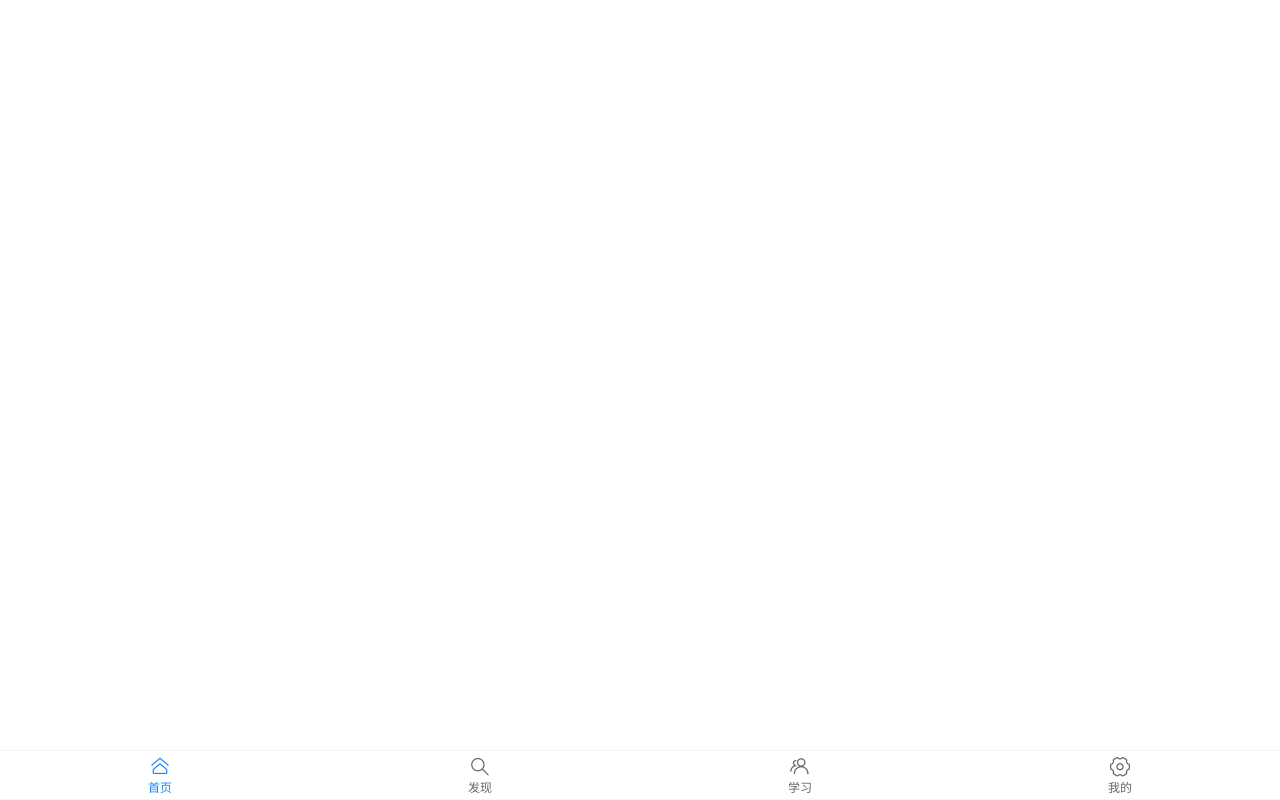
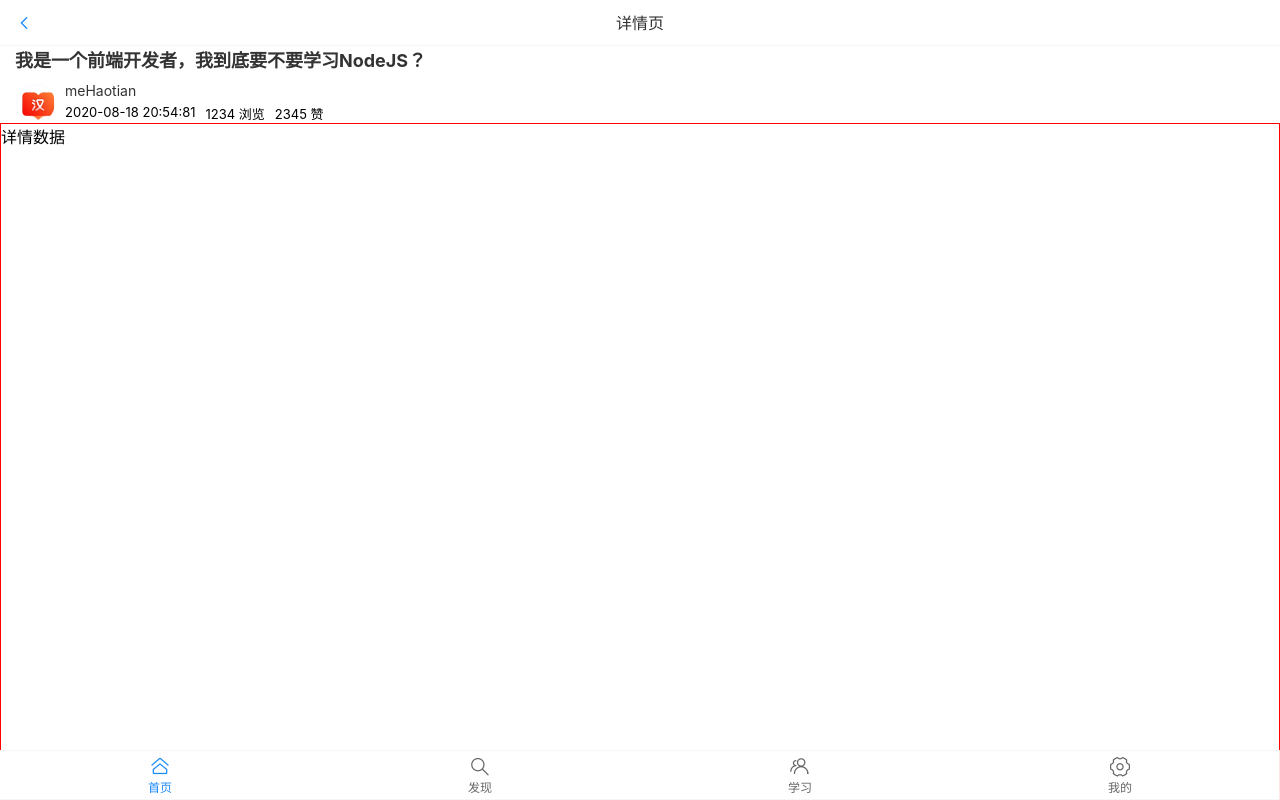
Before and after one commit to exam-background/exam-app, a Vue app: page /detail in a window 1280 px wide. Shown: the top 800 px of the page. Built offline with nearby package versions, Linux system fonts and the light colour scheme.

Commit message:
增加功能后的前端app

```diff
--- a/package.json
+++ b/package.json
@@ -8,7 +8,6 @@
     "lint": "vue-cli-service lint"
   },
   "dependencies": {
-    "axios": "^0.19.2",
     "core-js": "^3.6.5",
     "vant": "^2.10.2",
     "vue": "^2.6.11",
--- a/src/components/list.vue
+++ b/src/components/list.vue
@@ -1,86 +1,120 @@
 <template>
 	<div class="content_box">
-    <div
-      class="exhibition"
-      v-for="(jobDay, index) in JobDayExerciseList"
-      :key="index"
-    >
+		<!-- <h1>{{categoryID}}</h1> 这里可以看我们的传递过来的分类id -->
+		<van-list v-model="loading" :finished="finished" finished-text="没有更多了" @load="onLoad">
+			<!-- <van-cell v-for="item in list" :key="item" :title="item" /> -->
+
+			<div class="exhibition" v-for="(item,index) in list" :key="index" :title="item">
 				<div class="img_box">
-        <img :src="jobDay.img" class="img" />
+					<img :src="item.img" class="img" />
 				</div>
 				<div class="box">
 					<div class="exhibition_title">
-          <h4>{{ jobDay.title }}</h4>
+						<h4>{{item.title}}</h4>
 					</div>
 					<div class="exhibition_content">
-          <p class="fs_13">{{ jobDay.answer }}</p>
+						<p class="fs_13">{{item.content}}</p>
 					</div>
 					<div>
-          <p class="color_red fz_15" @click="selProfessional(jobDay.id)">
-            开始做答
-          </p>
+						<!-- <p class="color_red fz_15">{{item.more}}</p> -->
+						<router-link :to="{name:'detail',path:'/detail',query:{id:1}}"  tag="p" class="color_red fz_15">{{item.more}}</router-link>
 					</div>
 				</div>
 			</div>
+
+		</van-list>
+
 	</div>
 </template>
 
 <script>
 	export default {
+		props:['categoryID'],
+		watch: {
+			categoryID: function(val) {
+				this.categoryID = val;
+				// console.log(val); // 接收父组件的值
+				// 然后重新list这个数组的数据渲染数据
+			}
+		},
 		data() {
 			return {
-      conList: [
-        {
-          title: "RECENT TITLE ONE", //标题
-          content:
-            "LOREM lpsum is simply dummy text lorem lpsum is text.Lipsmu smipum doloripsum mipsum!", //内容
-          img: require("../../static/lion.png"), //图片
-          more: "Read More"
+				list: [{
+						id:1,
+						title: 'RECENT TITLE ONE', //标题
+						content: 'LOREM lpsum is simply dummy text lorem lpsum is text.Lipsmu smipum doloripsum mipsum!', //内容
+						img: require('../../static/lion.png'), //图片
+						more: 'Read More'
 					},
 					{
-          title: "RECENT TITLE TWO",
-          content:
-            "LOREM lpsum is simply dummy text lorem lpsum is text.Lipsmu smipum doloripsum mipsum2!",
-          img: require("../../static/lion.png"),
-          more: "Read More"
+						id:1,
+						title: 'RECENT TITLE TWO',
+						content: 'LOREM lpsum is simply dummy text lorem lpsum is text.Lipsmu smipum doloripsum mipsum2!',
+						img: require('../../static/lion.png'),
+						more: 'Read More'
 					},
 					{
-          title: "RECENT TITLE ONE",
-          content:
-            "LOREM lpsum is simply dummy text lorem lpsum is text.Lipsmu smipum doloripsum mipsum2!",
-          img: require("../../static/lion.png"),
-          more: "Read More"
+						id:1,
+						title: 'RECENT TITLE ONE',
+						content: 'LOREM lpsum is simply dummy text lorem lpsum is text.Lipsmu smipum doloripsum mipsum2!',
+						img: require('../../static/lion.png'),
+						more: 'Read More'
+					}, {
+						id:1,
+						title: 'RECENT TITLE ONE', //标题
+						content: 'LOREM lpsum is simply dummy text lorem lpsum is text.Lipsmu smipum doloripsum mipsum!', //内容
+						img: require('../../static/lion.png'), //图片
+						more: 'Read More'
 					},
 					{
-          title: "RECENT TITLE ONE", //标题
-          content:
-            "LOREM lpsum is simply dummy text lorem lpsum is text.Lipsmu smipum doloripsum mipsum!", //内容
-          img: require("../../static/lion.png"), //图片
-          more: "Read More"
+						id:1,
+						title: 'RECENT TITLE TWO',
+						content: 'LOREM lpsum is simply dummy text lorem lpsum is text.Lipsmu smipum doloripsum mipsum2!',
+						img: require('../../static/lion.png'),
+						more: 'Read More'
 					},
 					{
-          title: "RECENT TITLE TWO",
-          content:
-            "LOREM lpsum is simply dummy text lorem lpsum is text.Lipsmu smipum doloripsum mipsum2!",
-          img: require("../../static/lion.png"),
-          more: "Read More"
-        },
-        {
-          title: "RECENT TITLE ONE",
-          content:
-            "LOREM lpsum is simply dummy text lorem lpsum is text.Lipsmu smipum doloripsum mipsum2!",
-          img: require("../../static/lion.png"),
-          more: "Read More"
+						id:1,
+						title: 'RECENT TITLE ONE',
+						content: 'LOREM lpsum is simply dummy text lorem lpsum is text.Lipsmu smipum doloripsum mipsum2!',
+						img: require('../../static/lion.png'),
+						more: 'Read More'
 					}
-      ]
-    };
+				],
+				// 分页加载 (废弃)
+				// Page: {
+				// 	scroll: true, //开关,
+				// 	pagenum: 1, //当前页数
+				// 	totalnum: 1 //总页数
+				// }
+				loading: false,
+				finished: false,
+			}
 		},
 		methods: {
-	selProfessional (id) {
+			onLoad() {
+				let that = this;
+				// 异步更新数据
+				// setTimeout 仅做示例，真实场景中一般为 ajax 请求
+				let arr = that.list;
+				setTimeout(() => {
+					arr.map(item => {
+						that.list.push(item)
+					});
+					// this.list.push(this.list.length + 1);
+					// 加载状态结束
+					that.loading = false;
+
+					// 数据全部加载完成 最大40条限制
+					if (that.list.length >= 40) {
+						that.finished = true;
+					}
+				}, 1000);
+			},
 
 		}
+
 	}
-};
 </script>
 
 <style>
--- a/src/store/index.js
+++ b/src/store/index.js
@@ -4,7 +4,9 @@ import Vuex from "vuex";
 Vue.use(Vuex);
 
 export default new Vuex.Store({
-  state: {},
+  state: {
+	  hasLogin:false,
+  },
   mutations: {},
   actions: {},
   modules: {}
--- a/src/views/Home.vue
+++ b/src/views/Home.vue
@@ -5,15 +5,15 @@
 		<van-nav-bar title="首页" />
 		<!-- 菜单 -->
 		<van-row type="flex" class="row_m">
-      <van-col v-for="item in IcoList" :key="item" class="row_c" span="5">
+			<van-col v-for="item in IcoList" :key="item"  class="row_c" span="5" @click="BtnType(item.typeid)">
 				<div><img :src="item.pic" /></div>
 				<div>
-          <p @click="clickProfessional(item.id)">{{ item.professionalName }}</p>
+					<p>{{item.name}}</p>
 				</div>
 			</van-col>
 		</van-row>
 		<!-- 内容 -->
-    <router-view />
+		<router-view :category-i-d="categoryID"/>
 		<!-- 底部tabs -->
 	</div>
 </template>
@@ -24,31 +24,33 @@ export default {
 		data() {
 			return {
 				active: 0,
-      IcoList: [
-        {
-          name: "语文",
-          pic: require("../../static/1.png")
+				categoryID:0,
+				IcoList: [{
+						name: '语文',
+						pic: require('../../static/1.png'),
+						typeid: 1
 					},
 					{
-          name: "数学",
-          pic: require("../../static/2.png")
+						name: '数学',
+						pic: require('../../static/2.png'),
+						typeid: 2
 					},
 					{
-          name: "英语",
-          pic: require("../../static/3.png")
+						name: '英语',
+						pic: require('../../static/3.png'),
+						typeid: 3
 					},
 					{
-          name: "编程",
-          pic: require("../../static/4.png")
+						name: '编程',
+						pic: require('../../static/4.png'),
+						typeid: 4
 					},
 					{
-          name: "奥数",
-          pic: require("../../static/5.png")
+						name: '奥数',
+						pic: require('../../static/5.png'),
+						typeid: 5
 					}
-      ],
-      JobDayExerciseList: [],
-      TechnologyDayExerciseList: [],
-      id: 0
+				]
 			};
 		},
 		methods: {
@@ -63,70 +65,11 @@ export default {
 			onClickRight() {
 				// Toast('按钮');
 			},
-    // 获取科目
-    getProfessional() {
-      var that = this;
-      this.$axios
-        .get(this.$location.getProfessionalNoPage)
-        .then(response => {
-          console.log("专业查询结果---->" + JSON.stringify(response.data.data));
-          that.IcoList = response.data.data;
-          console.log("专业查询结果---->" + JSON.stringify(this.IcoList));
-        })
-        .catch(function(error) {
-          // 请求失败处理
-          console.log("查询请求处理失败");
-          console.log(error);
-        });
-    },
-    clickProfessional(id) {
-		  this.id = id;
-      // 根据id查询技术训练所有题目
-      this.$axios
-        .get(
-          this.$location.getJobDayExerciseByProfessionalId,
-          this.$qs.stringify({
-            id: this.id
-          })
-        )
-        .then(response => {
-          this.JobDayExerciseList = response.data.data;
-          console.log(
-            "就业训练查询结果---->" + JSON.stringify(this.JobDayExerciseList)
-          );
-        })
-        .catch(function(error) {
-          // 请求失败处理
-          console.log("技术训练请求处理失败");
-          console.log(error);
-        });
-
-      // 根据id查询就业训练所有题目
-      this.$axios
-        .get(
-          this.$location.getTechnologyDayExerciseByProfessionalId,
-          this.$qs.stringify({
-            id: id
-          })
-        )
-        .then(response => {
-          this.TechnologyDayExerciseList = response.data.data;
-          console.log(
-            "就业训练查询结果---->" +
-              JSON.stringify(this.TechnologyDayExerciseList)
-          );
-        })
-        .catch(function(error) {
-          // 请求失败处理
-          console.log("就业训练请求处理失败");
-          console.log(error);
-        });
+			BtnType(type){
+				//更改传递的id 然后子组件渲染数据
+				this.categoryID = type;
 			}
 		},
-  mounted() {
-    this.getProfessional();
-    this.clickProfessional(0);
-  }
 	};
 </script>
 <style>
--- /dev/null
+++ b/src/views/Login/login.vue
@@ -0,0 +1,107 @@
+<template>
+	<div class="login_box">
+		<div>
+			<van-nav-bar left-arrow @click-left="onClickLeft" />
+		</div>
+		<div class="content_box">
+			<div class="header">
+				<h2>验证码登录</h2>
+				<p class="ft-15px">新用户登录后将自动创建账号</p>
+			</div>
+			<div class="login_content">
+				<van-form @submit="onSubmit">
+					<van-field v-model="username" name="用户名" label="用户名" placeholder="手机号" :rules="[{ required: true}]" />
+					<van-field v-model="verification" center clearable label="请输入验证码" placeholder="获取验证码" maxlength="6" :rules="[{ required: true}]">
+						<template #button>
+							<van-button type="primary" size="small" @click="code">发送验证码</van-button>
+						</template>
+					</van-field>
+					<div style="margin: 16px;">
+						<van-button round block type="danger" native-type="submit">
+							提交
+						</van-button>
+					</div>
+
+				</van-form>
+			</div>
+			<div>
+			</div>
+		</div>
+	</div>
+</template>
+
+<script>
+	import {
+		Dialog
+	} from 'vant';
+	export default {
+		data() {
+			return {
+				show: false,
+				format: '+86',
+				value: '',
+				username: '',
+				verification: '',
+				ausername: false
+			}
+		},
+		methods: {
+			onClickLeft() {
+				alert('返回')
+			},
+			onSubmit() {
+				alert('登录成功')
+			},
+			code() {
+				Dialog.alert({
+					message: '发送短信',
+				}).then(() => {
+
+				});
+			}
+		},
+
+	};
+</script>
+
+<style scoped="scoped">
+	.bu-hui {
+		background-color: #CECECE !important;
+	}
+
+	.van-nav-bar .van-icon {
+		color: black !important;
+	}
+
+	.login_box {
+		width: 100%;
+		box-sizing: border-box;
+	}
+
+	.content_box {
+		padding-right: 10%;
+		padding-left: 10%;
+		width: 80%;
+		margin-top: 10%;
+	}
+
+	.ft-15px {
+		font-size: 13px;
+	}
+
+	.header {
+		line-height: 30px;
+		margin-top: 10px;
+	}
+
+	.login_content {
+		background-color: #e3e3e3;
+		border-radius: 50px;
+		height: 30px;
+		line-height: 30px;
+	}
+
+	.login_content>div {
+		display: inline-block;
+	}
+</style>
--- /dev/null
+++ b/src/views/detail/detail.vue
@@ -0,0 +1,173 @@
+<template>
+	<div class="detail">
+		<div>
+			<van-nav-bar left-arrow title="详情页" @click-left="onClickLeft" />
+		</div>
+		<div class="detail-title">
+			我是一个前端开发者，我到底要不要学习NodeJS？
+		</div>
+		<div class="detail-header">
+			<div class="detail-header_logo">
+				<img :src="image" class="img" />
+			</div>
+			<div class="detail-header_content">
+				<div class="detail-header_content-title">
+					meHaotian
+				</div>
+				<div class="listcard-content_info">
+					<p>2020-08-18 20:54:81</p>
+					<p>1234 浏览</p>
+					<p>2345 赞</p>
+				</div>
+			</div>
+		</div>
+		<div class="detail-content">
+			详情数据
+		</div>
+	</div>
+</template>
+
+<script>
+	export default {
+		props: {
+
+		},
+		data() {
+			return {
+				detailId: 0,
+				image: require('../../../static/1.png'), //测试的数据
+			}
+		},
+		mounted() {
+			// console.log(this.$route.query.id);
+			// 给内容页赋值然后获取数据
+			this.detailId = this.$route.query.id;
+			// 后端同学自己去请求 页面我就死数据了
+		},
+		methods: {
+			fetchData(id) {
+				var _this = this;
+
+			}
+		}
+	};
+</script>
+
+<style>
+	.detail {
+		/* padding: 15px 0; */
+		padding-bottom: 54px;
+	}
+
+	.img {
+		width: 50px;
+		height: 50px;
+		border-radius: 50%;
+		margin-right: 20px;
+	}
+
+	.detail-title {
+		padding: 0 15px;
+		font-size: 18px;
+		font-weight: bold;
+		color: #333;
+	}
+
+	.detail-header {
+		display: flex;
+		align-items: center;
+		margin-top: 10px;
+		padding: 0 15px;
+
+		.detail-header_logo {
+			flex-shrink: 0;
+			width: 40px;
+			height: 40px;
+			border-radius: 50%;
+			overflow: hidden;
+
+			img {
+				width: 100%;
+				height: 100%;
+			}
+		}
+
+		.detail-header_content {
+			width: 100%;
+			padding-left: 10px;
+			display: flex;
+			flex-direction: column;
+			justify-content: space-between;
+			font-size: 12px;
+
+			.detail-header_content-title {
+				font-size: 14px;
+				margin-bottom: 5px;
+				color: #333;
+			}
+
+			.detail-header_content-info {
+				color: #999;
+
+				test {
+					margin-right: 10px;
+				}
+			}
+		}
+	}
+
+	.detail-content {
+		height: 1000px;
+		border: 1px solid red;
+	}
+
+	.detail-bottom {
+		position: fixed;
+		bottom: 0;
+		left: 0;
+		display: flex;
+		align-items: center;
+		width: 100%;
+		height: 44px;
+		border-top: 1px solid #f5f5f5;
+		background-color: #fff;
+		box-sizing: border-box;
+
+		.detail-bottom_input {
+			display: flex;
+			justify-content: space-between;
+			align-items: center;
+			margin-left: 10px;
+			padding: 0 10px;
+			width: 100%;
+			height: 30px;
+			border: 1px solid #ddd;
+			border-radius: 5px;
+
+			text {
+				font-size: 14px;
+				color: #999;
+			}
+
+		}
+
+		.detail-bottom_icons {
+			display: flex;
+			flex-shrink: 0;
+			padding: 0 10px;
+
+			.detail-bottom_icons-box {
+				position: relative;
+				display: flex;
+				align-items: center;
+				justify-content: center;
+				width: 44px;
+			}
+		}
+	}
+	.listcard-content_info p{
+		font-size: 13px;
+		float: left;
+		margin-right: 10px;
+	}
+</style>
```
Also changed, not shown: src/App.vue (+20 -2 lines), src/main.js (+2 -8 lines), src/router/index.js (+13 -1 lines), 1 other file (tests, documents, lock files or other folders). Lines whose indentation alone changed are shown as unchanged.
